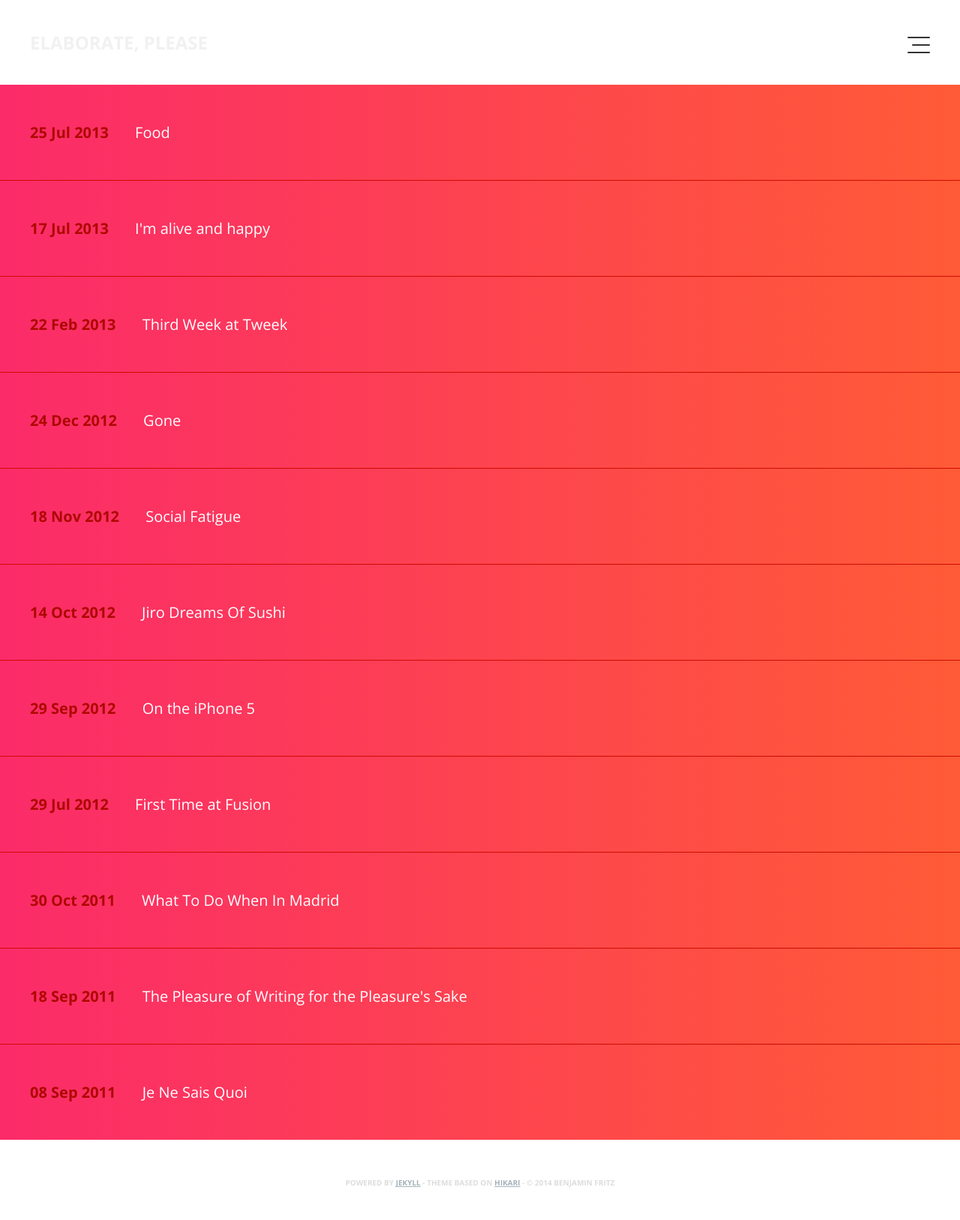
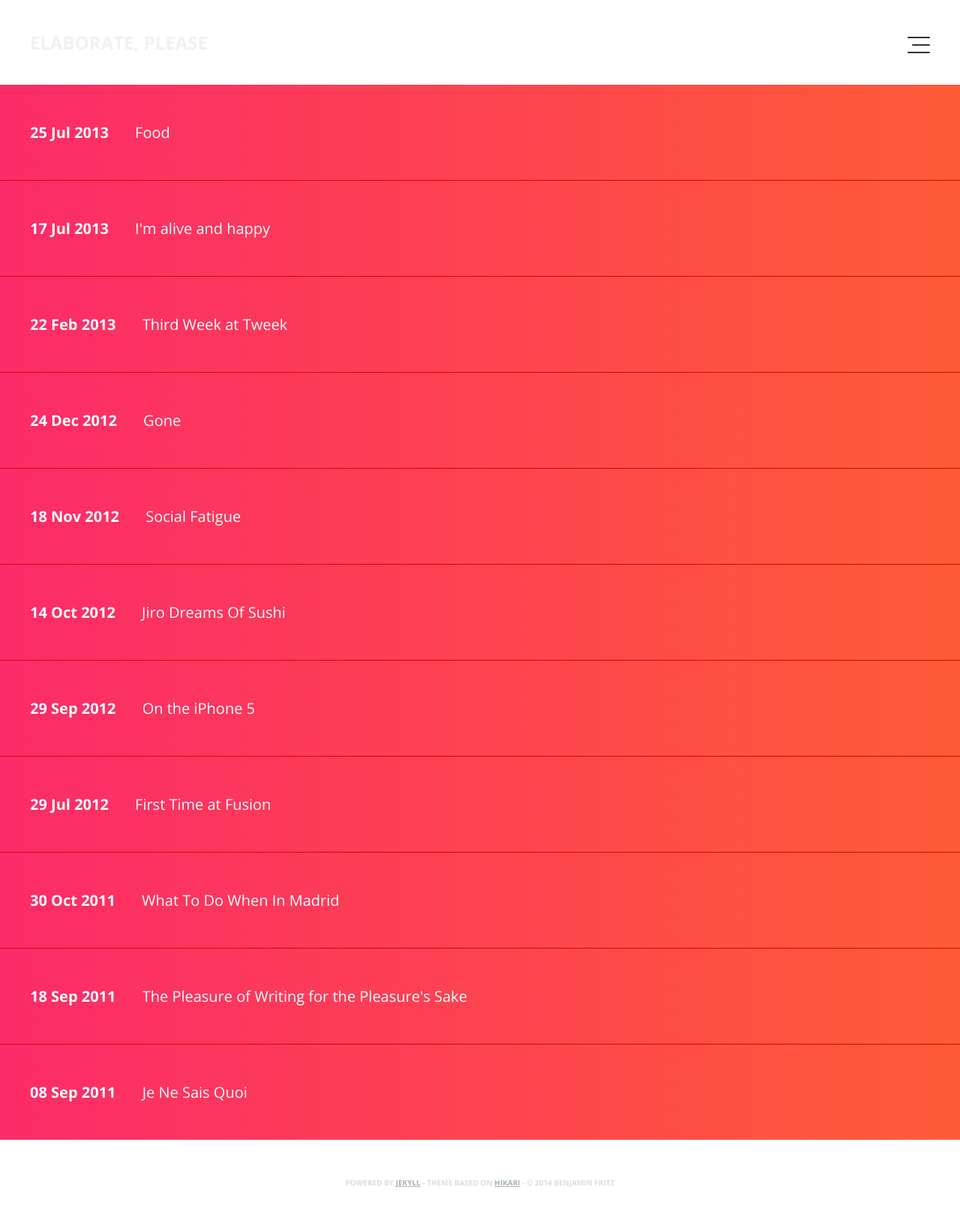
Before and after one commit to benjaminfritz/words, a Jekyll site: the page built from index.html, in a window 1280 px wide. Shown: the whole page at 75% size. Built offline with Jekyll 4.4.1, drawn with Linux system fonts in a browser that asks for light colours; Markdown is read by kramdown in place of the engine named in the settings.

Commit message:
Forgot color of date

```diff
--- a/css/main.css
+++ b/css/main.css
@@ -310,7 +310,7 @@ ul.posts li .p-wrap:hover { background: #FB2B69; padding-left: 50px; }
 ul.posts li .p-wrap:active { background: #FB2B69; }
 ul.posts li .p-wrap:hover::after { content:'\203A'; margin-left: 10px;}
 ul.posts li .p-wrap p { display: inline; margin-bottom: 0; }
-ul.posts li .date { color: #ad0900; padding-right: 30px; font-weight: 700; }
+ul.posts li .date { color: #fff; padding-right: 30px; font-weight: 700; }
 ul.posts li a { color: #fff; text-decoration: none; }
 
 
```
